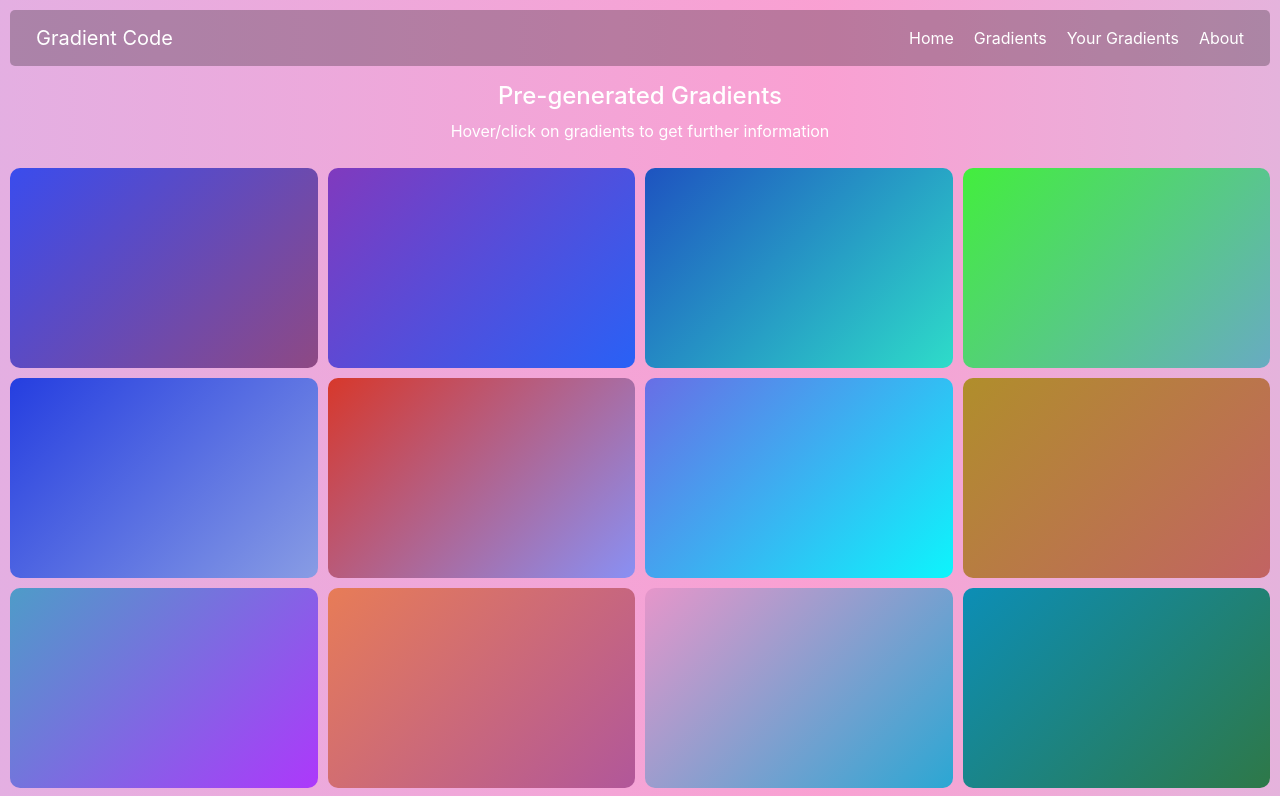
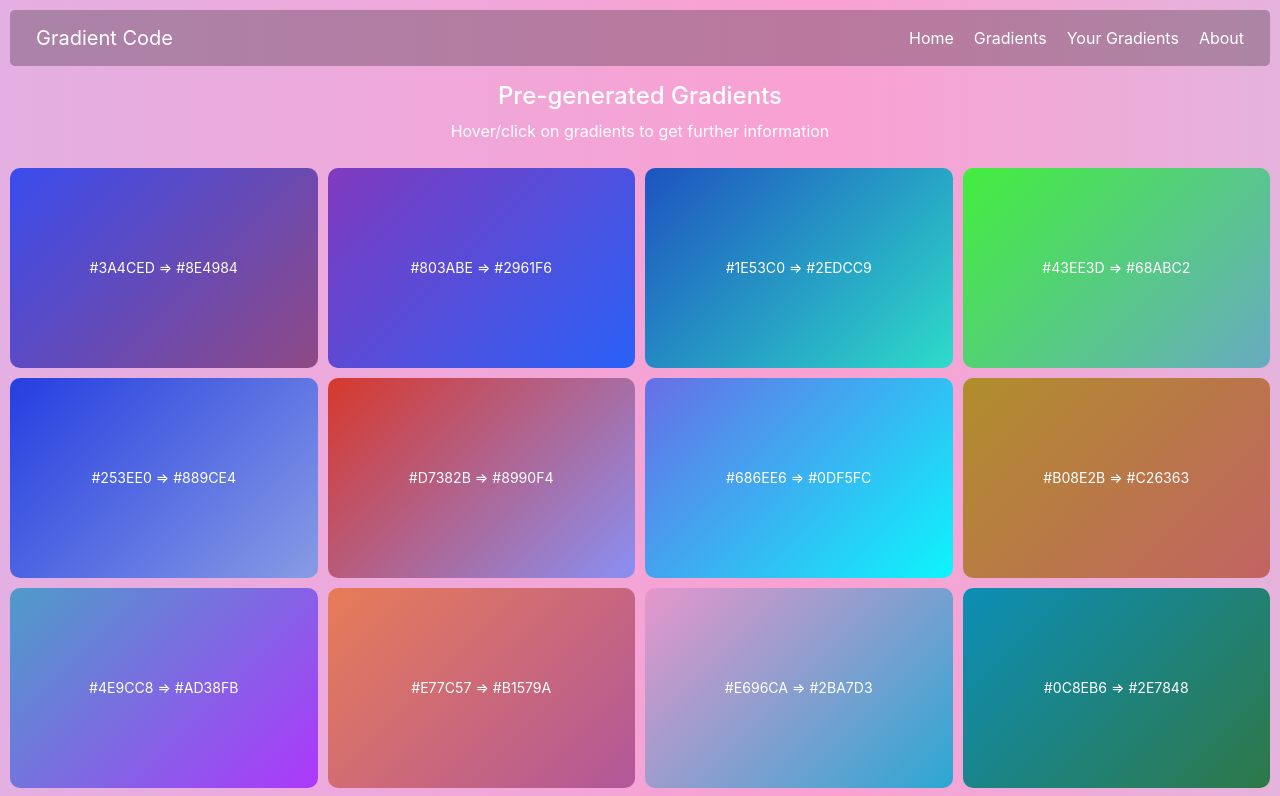
Before and after one commit to geekyorion/gradient_code, a React (Create React App) app: page /gradients in a window 1280 px wide. Shown: the top 796 px of the page. Built offline with nearby package versions, Linux system fonts and the light colour scheme.

Commit message:
color code added on tiles

```diff
--- a/src/components/gradients/gradients.css
+++ b/src/components/gradients/gradients.css
@@ -57,6 +57,16 @@
     margin: 10px;
 }
 
+.hexCodes {
+    color: white;
+    font-size: .88em;
+    position: absolute;
+    top: 50%;
+    transform: translateY(-50%);
+    margin: 0 auto;
+    width: 100%;
+}
+
 @keyframes animate {
     0% {
         background-position: 0%;
--- a/src/components/gradients/gradients.jsx
+++ b/src/components/gradients/gradients.jsx
@@ -64,6 +64,9 @@ export default class Gradients extends React.Component {
                             <span>&#10005;</span>
                         </Button>
                     }
+                    <div className="hexCodes">
+                        <span>#{hexGenerator(value.color1).HEX} &#8658; #{hexGenerator(value.color2).HEX}</span>
+                    </div>
                     <Button variant="info" className="modify-gradient">
                         <Link to={{ pathname: '/modify', state: { color1: value.color1, color2: value.color2 } }} className="modify-link">
                             View / Modify
```
